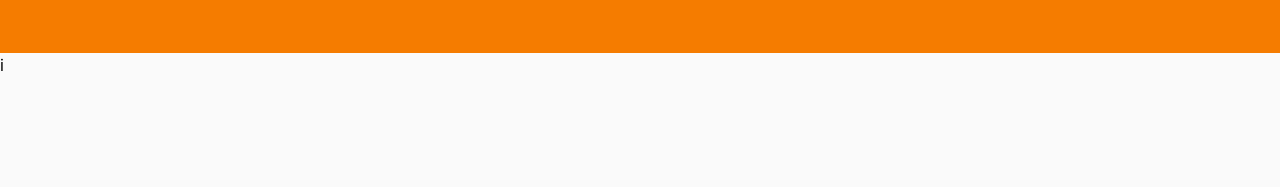
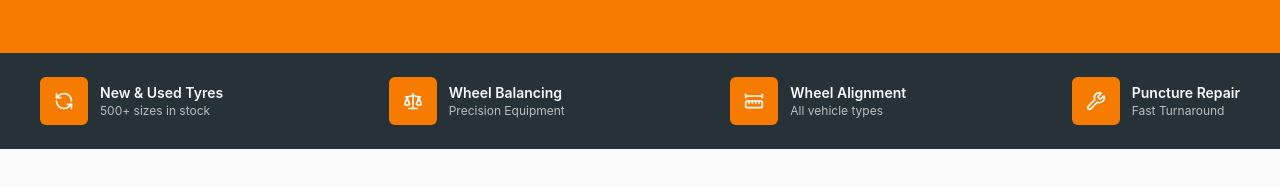
Before and after one commit to WainainaGathecha/smartkingsauto, a website: page index.html in a window 1280 px wide. Shown: the part 373-560 px from the top of the page. Drawn offline with nearby package versions, Linux system fonts and the light colour scheme; files that its build step writes are made by us from their sources.

```diff
--- a/index.html
+++ b/index.html
@@ -134,10 +134,45 @@
 
          <!-- Services section -->
 
-        <section>
-            <div>
-                i
+        <section class=" gap-10 bg-surface-dark text-page py-6 px-10 grid grid-cols-2 md:flex md:justify-between">
+            <div class="flex items-center gap-3">
+                <div class=" bg-brand w-12 h-12 rounded-md text-page shrink-0 flex items-center justify-center">
+                    <i data-lucide="refresh-ccw" class="w-5 h-5"></i>
+                </div>
+                <div>
+                    <span class="block font-semibold text-sm">New & Used Tyres</span>
+                    <span class="block opacity-70 text-xs">500+ sizes in stock</span>
+
+                </div>
             </div>
+            <div class="flex items-center gap-3 ">
+                <div class=" bg-brand w-12 h-12 rounded-md text-page shrink-0 flex items-center justify-center">
+                    <i data-lucide="scale"  class="w-5 h-5"></i>
+                </div>
+                <div>
+                    <span class="block font-semibold text-sm">Wheel Balancing</span>
+                    <span class="block opacity-70 text-xs">Precision Equipment</span>
+                </div>
+            </div>
+            <div class="flex items-center gap-3 ">
+                <div class=" bg-brand w-12 h-12 rounded-md text-page flex items-center justify-center shrink-0">
+                    <i data-lucide="ruler-dimension-line" class="w-5 h-5"></i>
+                </div>
+                <div>
+                    <span class="block font-semibold text-sm">Wheel Alignment</span>
+                    <span class="block opacity-70 text-xs">All vehicle types</span>
+                </div>
+            </div>
+            <div class="flex items-center gap-3 ">
+                <div class=" bg-brand w-12 h-12 rounded-md text-page flex items-center justify-center shrink-0">
+                    <i data-lucide="wrench" class="w-5 h-5"></i>
+                </div>
+                <div>
+                    <span class="block font-semibold text-sm">Puncture Repair</span>
+                    <span class="block opacity-70 text-xs">Fast Turnaround</span>
+                </div>
+            </div>
+
         </section>
 
      <script>
```
